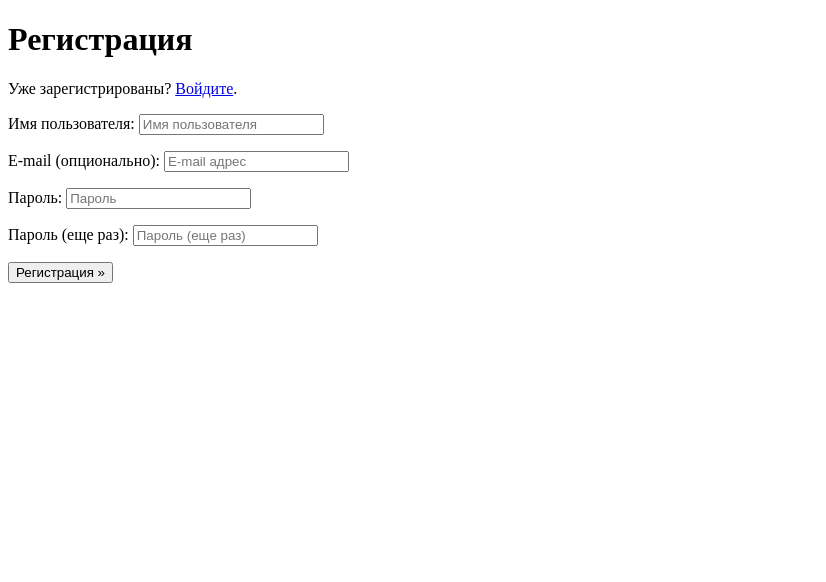
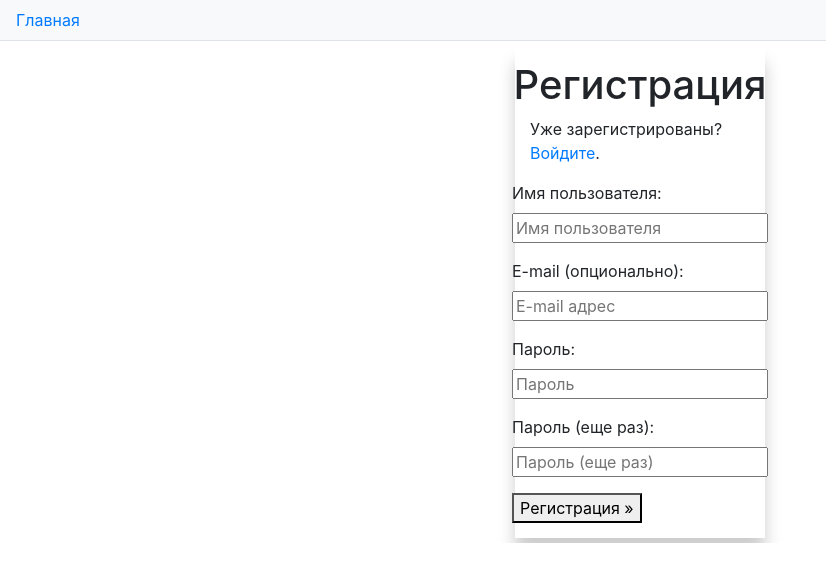
Before and after one commit to FreeTen1/Test_Metro, a Django app: page /accounts/signup/ in a window 1280 px wide. Shown: the top 582 px of the page, without its empty margins (0-826 px from the left). Run offline with Django 3.2, Linux system fonts and the light colour scheme; some libraries are stand-ins or nearby versions.

Commit message:
beautiful end

```diff
--- a/static/my_style.css
+++ b/static/my_style.css
@@ -13,13 +13,13 @@
 
 .dropdown-content {
     padding: 10px;
-    margin: 0 10%;
+    margin: 10px 8%;
     display: none;
     justify-content: center;
     align-items: center;
     flex-direction: column;
     position: absolute;
-    /*background-color: ghostwhite;*/
+    background-color: ghostwhite;
     min-width: 160px;
     overflow: auto;
     box-shadow: 0 8px 16px 0 rgba(0,0,0,0.2);
@@ -58,3 +58,12 @@ td {
 tr:nth-child(2n+1) {
     background: #efefef;
 }
+
+.div_logout{
+    padding: 15px;
+    display: flex;
+    flex-direction: column;
+    align-items: center;
+    margin: 5px 40%;
+    box-shadow: 0 16px 16px 0 rgba(0,0,0,0.2);
+}
--- a/templates/account/base.html
+++ b/templates/account/base.html
@@ -6,12 +6,79 @@
     {% endblock %}
   </head>
   <body>
-    {% block body %}
 
-    {% block content %}
-    {% endblock %}
-    {% endblock %}
-    {% block extra_body %}
-    {% endblock %}
   </body>
 </html>
+{##}
+{% load static %}
+
+<!DOCTYPE html>
+<html lang="ru">
+
+<head>
+
+  <meta charset="utf-8">
+  <meta name="viewport" content="width=device-width, initial-scale=1, shrink-to-fit=no">
+  <meta name="description" content="">
+  <meta name="author" content="">
+
+  <title>{% block title %} {% endblock title %}</title>
+
+  <!-- Bootstrap core CSS -->
+  <link href="{% static 'vendor/bootstrap/css/bootstrap.min.css' %}" rel="stylesheet ">
+
+  <!-- Custom styles for this template -->
+  <link href="{% static 'css/simple-sidebar.css' %}" rel="stylesheet">
+  <link href="{% static 'accounts_style.css' %}" rel="stylesheet">
+  <link href="{% static 'my_style.css' %}" rel="stylesheet">
+</head>
+
+<body>
+
+  <div class="d-flex" id="wrapper">
+    <!-- Page Content -->
+    <div id="page-content-wrapper">
+
+      <nav class="navbar navbar-expand-lg navbar-light bg-light border-bottom">
+
+        <div class="collapse navbar-collapse" id="navbarSupportedContent">
+            <a href="/">Главная</a>
+        </div>
+      </nav>
+
+      <div class="container-fluid">
+        <div class="accounts-div">
+          <div class="content-div">
+            {% block body %}
+              <div class="div_logout">
+                {% block content %}
+                {% endblock %}
+              </div>
+            {% endblock %}
+            {% block extra_body %}
+            {% endblock %}
+          </div>
+        </div>
+
+      </div>
+    </div>
+    <!-- /#page-content-wrapper -->
+
+  </div>
+  <!-- /#wrapper -->
+
+  <!-- Bootstrap core JavaScript -->
+  <script src="{% static 'vendor/jquery/jquery.min.js' %}"></script>
+  <script src="{% static 'vendor/bootstrap/js/bootstrap.bundle.min.js' %}"></script>
+
+  <!-- Menu Toggle Script -->
+  <script>
+    $("#menu-toggle").click(function(e) {
+      e.preventDefault();
+      $("#wrapper").toggleClass("toggled");
+    });
+  </script>
+
+</body>
+
+</html>
```
Also changed, not shown: templates/index.html (+28 -23 lines), db.sqlite3.
